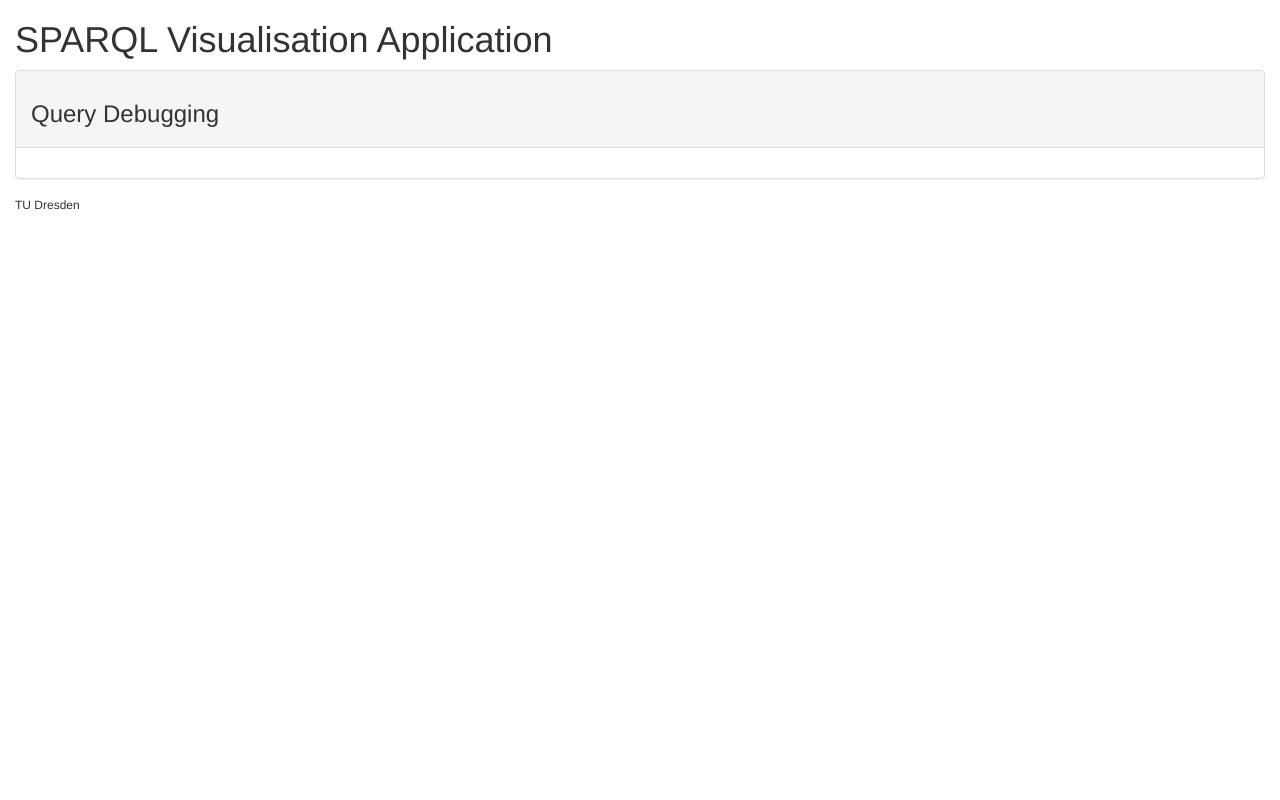
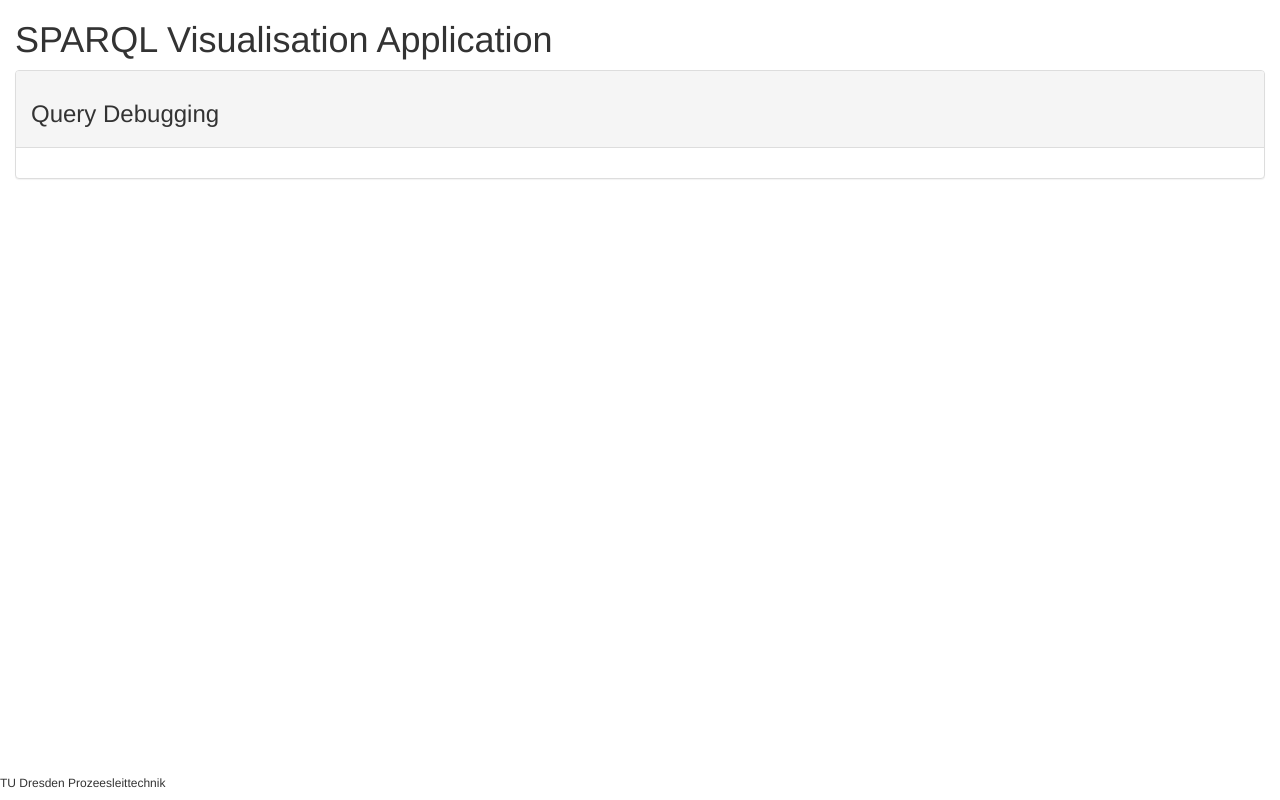
Before and after one commit to boomerder23/sparqlVisualisation, a plain HTML site: page debugging.html in a window 1280 px wide. Drawn offline with Linux system fonts and the light colour scheme.

Commit message:
fottoer überall angepasst

```diff
--- a/debugging.html
+++ b/debugging.html
@@ -25,8 +25,8 @@
         </div>
       </div>
 
-  <footer>
-    <h6>TU Dresden</h6>
+  <footer class="navbar-fixed-bottom">
+    <h6>TU Dresden Prozeesleittechnik</h6>
   </footer>
 </body>
 <script>
```
Also changed, not shown: index.html (+2 -2 lines), results.html (+2 -2 lines), visualisation.html (+2 -2 lines).
